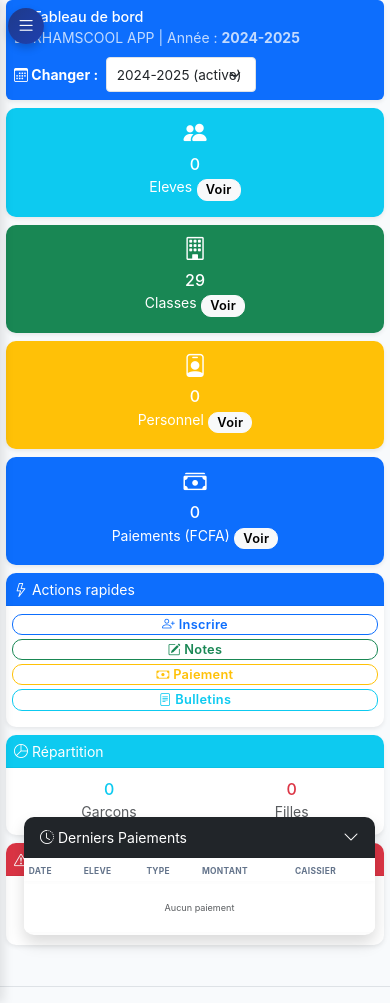
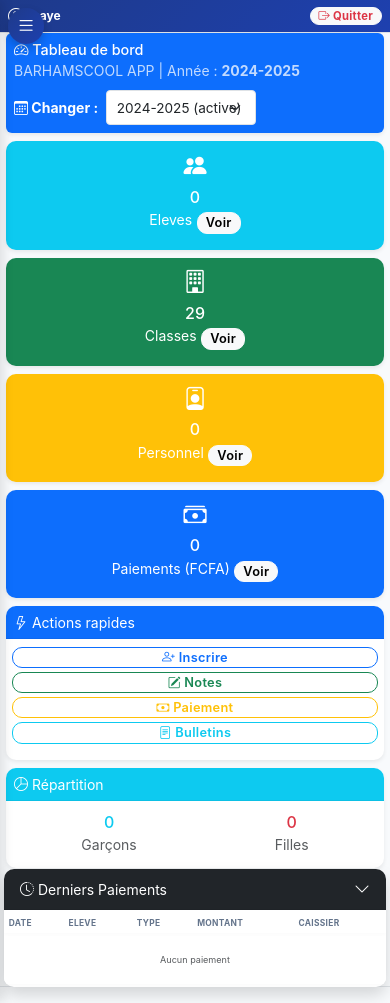
Before and after one commit to bartho1992/barham-school, a Flask app: page / in a window 390 px wide. Run offline with Flask 3, Linux system fonts and the light colour scheme; a user stored in the database is signed in.

Commit message:
Affichage mobile: barre top avec logout + widget paiements responsive

```diff
--- a/templates/base.html
+++ b/templates/base.html
@@ -145,6 +145,18 @@
 
         <!-- Contenu principal -->
         <main class="app-main">
+            {% if current_user.is_authenticated %}
+            <!-- Barre top mobile : user + logout + hamburger (visible uniquement sur ecrans < 769px) -->
+            <div class="d-md-none d-flex align-items-center justify-content-between px-2 py-1 border-bottom" style="background: var(--primary-gradient);">
+                <div class="d-flex align-items-center gap-2">
+                    <i class="bi bi-person-circle text-white" style="font-size:1rem;"></i>
+                    <span class="text-white fw-bold" style="font-size:0.75rem;">{{ current_user.username }}</span>
+                </div>
+                <a href="{{ url_for('logout') }}" class="btn btn-sm btn-light py-0 px-2 rounded-pill text-danger fw-bold" style="font-size:0.7rem;">
+                    <i class="bi bi-box-arrow-right"></i> Quitter
+                </a>
+            </div>
+            {% endif %}
             <div class="container-fluid" style="margin-top:0 !important; padding-top:0 !important;">
                 {% with messages = get_flashed_messages(with_categories=true) %}
                 {% if messages %}
--- a/templates/dashboard.html
+++ b/templates/dashboard.html
@@ -128,7 +128,7 @@
     bottom: 60px;
     right: 15px;
     width: 380px;
-    max-width: 90vw;
+    max-width: 94vw;
     z-index: 1050;
     box-shadow: 0 10px 30px rgba(0,0,0,0.3);
     transition: all 0.3s ease;
@@ -155,6 +155,18 @@
 .widget-body {
     max-height: 250px;
     overflow-y: auto;
+}
+@media (max-width: 480px) {
+    .widget-paiements {
+        bottom: 8px;
+        right: 4px;
+        left: 4px;
+        width: auto;
+        max-width: none;
+    }
+    .widget-body {
+        max-height: 180px;
+    }
 }
 </style>
 
```
